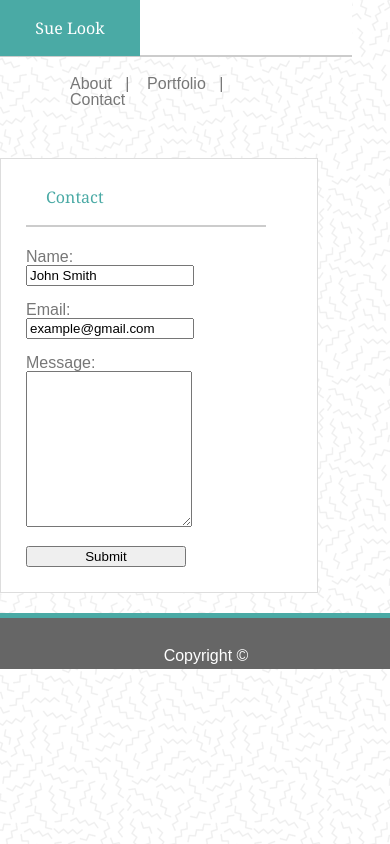
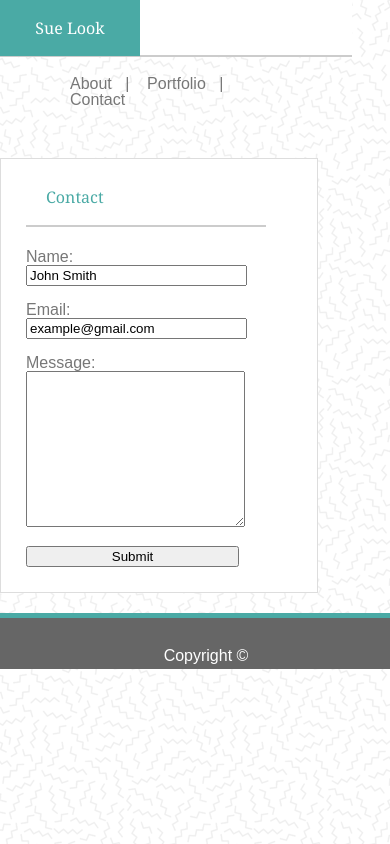
Before and after one commit to looksue/Responsive-Portfolio, a plain HTML site: page contact.html in a window 390 px wide. Shown: the top 844 px of the page. Drawn offline with Linux system fonts and the light colour scheme.

Commit message:
adjusted sizing on contact form

```diff
--- a/assets/css/style.css
+++ b/assets/css/style.css
@@ -138,10 +138,10 @@ footer {
         width: 75%;
     }
     input {
-        width: 60%;
+        width: 80%;
     }
     textarea {
-        width: 60%;
+        width: 80%;
     }
 }
 
@@ -160,10 +160,10 @@ footer {
         width: 75%;
     }
     input {
-        width: 60%;
+        width: 80%;
     }
     textarea {
-        width: 60%;
+        width: 80%;
     }
 }
 
@@ -182,9 +182,9 @@ footer {
         width: 75%;
     }
     input {
-        width: 60%;
+        width: 80%;
     }
     textarea {
-        width: 60%;
+        width: 80%;
     }
 }
```
